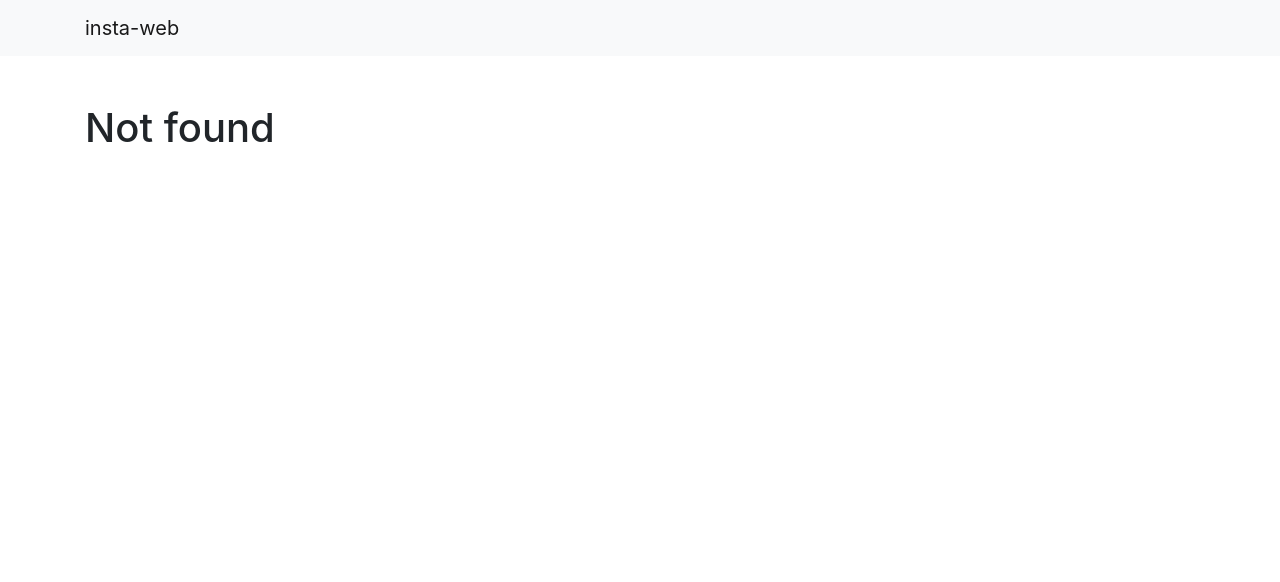
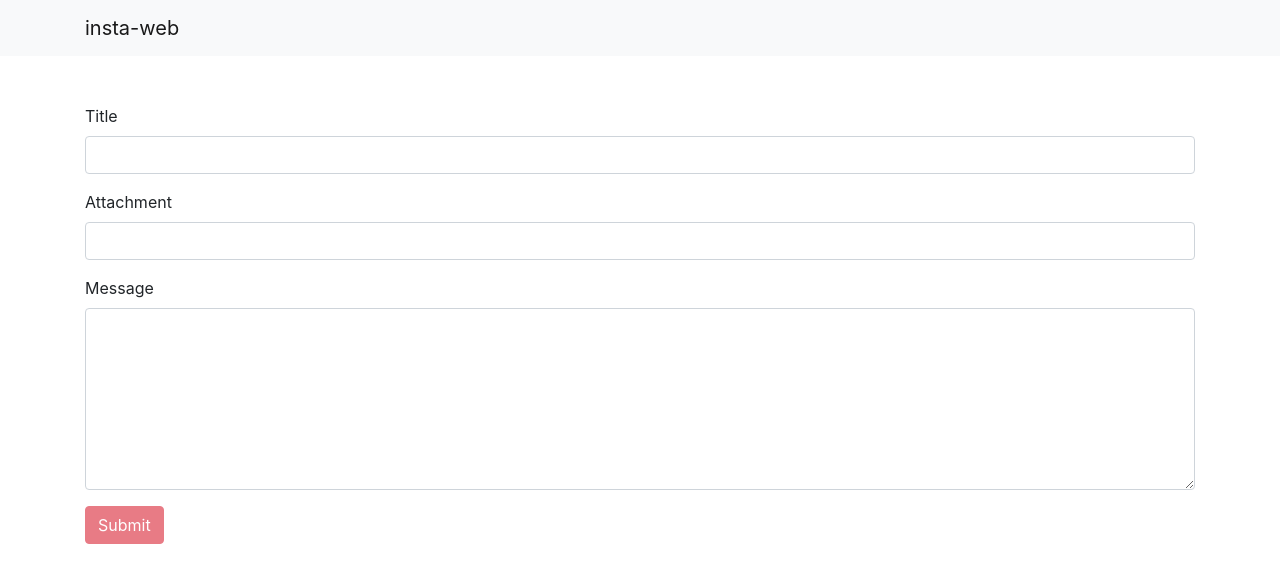
Before and after one commit to IronPTSolutions/insta-web, a React (Create React App) app: page /posts/new in a window 1280 px wide. Before the commit this address had no page. Shown: the top 582 px of the page. Built offline with nearby package versions, Linux system fonts and the light colour scheme.

Commit message:
feat: add form

```diff
--- a/src/components/App.js
+++ b/src/components/App.js
@@ -4,6 +4,7 @@ import { Switch, Route, Redirect } from 'react-router-dom'
 import Home from './misc/Home';
 import PostsBase from './posts/PostsBase';
 import NotFound from './misc/NotFound';
+import PostForm from './posts/PostForm';
 
 function App() {
   return (
@@ -14,6 +15,7 @@ function App() {
         <Switch>
           <Route exact path="/home" component={Home}/>
           <Route exact path="/posts" component={PostsBase} />
+          <Route exact path="/posts/new" component={PostForm} />
           <Route exact path="/" component={() => (
             <Redirect to="/home" />
           )} />
--- /dev/null
+++ b/src/components/misc/FormField.js
@@ -0,0 +1,48 @@
+import React from 'react'
+
+const FormField = (props) => {
+  const {
+    label,
+    name,
+    onBlur,
+    value,
+    onChange,
+    touch,
+    error,
+    inputType,
+    validationClassName
+  } = props
+
+  const inputAttrs = {
+    autoComplete: "off",
+    className : `form-control ${validationClassName}`,
+    name,
+    value,
+    onBlur,
+    onChange: onChange
+  }
+
+  return (
+    <div className="form-group">
+      <label>{label}</label>
+
+      {inputType === 'textarea'
+      ? <textarea { ...inputAttrs } rows={7}></textarea>
+      : <input {...inputAttrs}/>}
+
+      {touch && !error && (
+        <div className="valid-feedback">
+          Looks good!
+        </div>
+      )}
+
+      {touch && error && (
+        <div className="invalid-feedback">
+          Invalid field
+        </div>
+      )}
+    </div>
+  )
+}
+
+export default FormField
--- /dev/null
+++ b/src/components/posts/PostForm.js
@@ -0,0 +1,146 @@
+import React from 'react';
+import FormField from '../misc/FormField';
+import PostService from '../../services/PostsService'
+import { Redirect } from 'react-router-dom'
+
+const validators = {
+  title: value => value.length > 3,
+  attachment: value => value.length > 10,
+  message: value => value.length > 3
+}
+
+class PostForm extends React.Component {
+  state = {
+    data: {
+      title: '',
+      message: '',
+      attachment: ''
+    },
+    errors: {
+      title: true,
+      message: true,
+      attachment: true
+    },
+    goToPosts: false,
+    touch: {}
+  }
+
+  handleChange = (event) => {
+    const { name, value } = event.target
+    const isValid = validators[name](value)
+
+    this.setState({
+      data: {
+        ...this.state.data,
+        [name]: value
+      },
+      errors: {
+        ...this.state.errors,
+        [name]: !isValid
+      }
+    })
+  }
+
+  handleBlur = (event) => {
+    const { name } = event.target
+
+    this.setState({
+      touch: {
+        ...this.state.touch,
+        [name]: true
+      }
+    })
+  }
+
+  getValidationClassName = (attr) => {
+    const { errors, touch } = this.state
+
+    if (!touch[attr]) {
+      return ''
+    } else if (errors[attr]) {
+      return 'is-invalid'
+    } else {
+      return 'is-valid'
+    }
+  }
+
+  handleSubmit = (event) => {
+    event.preventDefault()
+
+    PostService.createPost(this.state.data).then(
+      () => {
+        this.setState({ goToPosts: true })
+      },
+      error => {
+        // Advanced way to show server errors in the form!
+
+        const serverErrors = Object.keys(error.response.data.errors).reduce((acc, el) => (
+          { ...acc, [el]: true }
+        ), {})
+
+        this.setState({
+          errors: {
+            ...this.state.errors,
+            ...serverErrors
+          }
+        })
+      }
+    )
+  }
+
+  render () {
+    if (this.state.goToPosts) {
+      return <Redirect to="/posts"/>
+    }
+
+    const { data, errors, touch } = this.state
+
+    const hasErrors = Object.values(errors).some(el => el === true)
+
+    return (
+      <article className="PostForm">
+
+        <form onSubmit={this.handleSubmit}>
+          <FormField
+            label="Title"
+            name="title"
+            onBlur={this.handleBlur}
+            value={data.title}
+            onChange={this.handleChange}
+            touch={touch.title}
+            error={errors.title}
+            inputType="text"
+            validationClassName={this.getValidationClassName('title')} />
+
+          <FormField
+            label="Attachment"
+            name="attachment"
+            onBlur={this.handleBlur}
+            value={data.attachment}
+            onChange={this.handleChange}
+            touch={touch.attachment}
+            error={errors.attachment}
+            inputType="text"
+            validationClassName={this.getValidationClassName('attachment')} />
+
+          <FormField
+            label="Message"
+            name="message"
+            onBlur={this.handleBlur}
+            value={data.message}
+            onChange={this.handleChange}
+            touch={touch.message}
+            error={errors.message}
+            inputType="textarea"
+            validationClassName={this.getValidationClassName('message')} />
+
+          <button type="submit"
+            className={`btn ${hasErrors ? 'btn-danger' : 'btn-success'}`}
+            disabled={hasErrors}>Submit</button>
+        </form>
+      </article>
+    )
+  }
+}
+
+export default PostForm
--- a/src/services/PostsService.js
+++ b/src/services/PostsService.js
@@ -8,7 +8,10 @@ const getPosts = () => http.get('/')
 
 const deletePost = id => http.delete(`/${id}`)
 
+const createPost = post => http.post(`/`, post)
+
 export default {
   getPosts,
-  deletePost
+  deletePost,
+  createPost
 }
```
